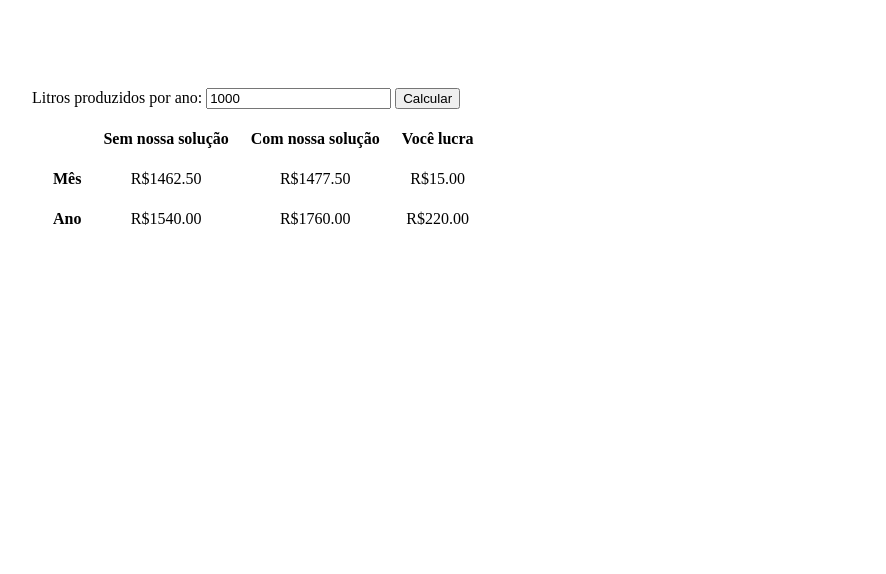
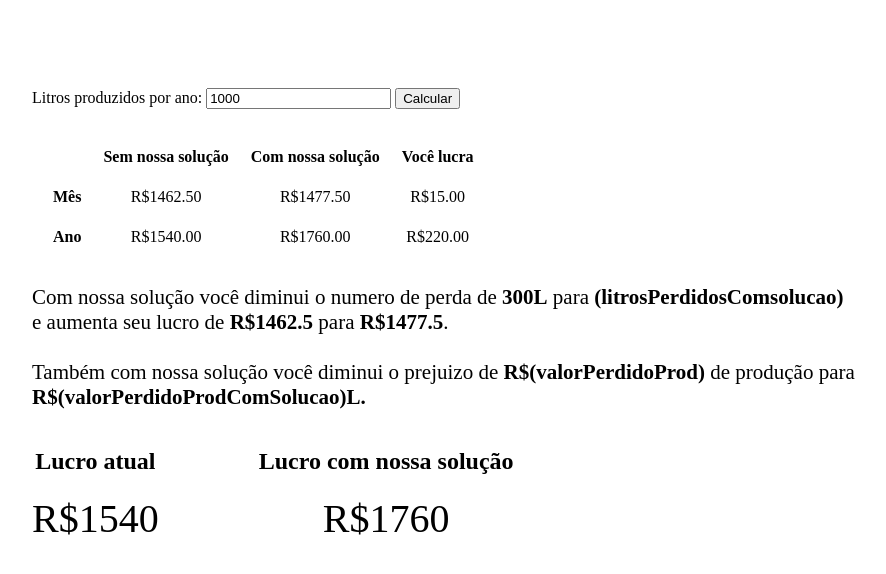
Before and after one commit to KauanMO/calculadora-financeira-sprint1, a plain HTML site: page index.html in a window 1280 px wide. Both pictures are taken after a click on the button "Calcular". Shown: the whole page, without its empty margins (56-942 px from the left). Drawn offline with Linux system fonts and the light colour scheme.

Commit message:
Add files via upload

```diff
--- a/index.html
+++ b/index.html
@@ -19,10 +19,16 @@
             <button id="btnSimular" onclick="simular()">Calcular</button>
         </div>
 
+        <br>
 
         <div id="resultado">
             <span id="spResultado">Aqui serão apresentados seus lucros com nossos serviços!</span>
         </div>
+
+        <br>
+
+        <div id="d_contextualizacao"></div>
+
     </div>
 
 </body>
@@ -48,6 +54,8 @@
         let lucroComSolucaoMes = lucroBrutoMes - ganhoMes
         let ganhoGeralMes = lucroComSolucaoMes - lucroSemSolucaoMes
 
+
+
         resultado.innerHTML = `
         <table id="tb-resultado">
             <tr>
@@ -71,7 +79,28 @@
         </table>
 
         `
+        d_contextualizacao.innerHTML = `
+            <span style="font-size: 21px;">
+                Com nossa solução você diminui o numero de perda de <b>${litrosPerdidos}L</b> para <b>(litrosPerdidosComsolucao)</b>
+                <br>e aumenta seu lucro de <b>R$${lucroSemSolucaoMes}</b> para <b>R$${lucroComSolucaoMes}</b>.
+                <br><br>
+                Também com nossa solução você diminui o prejuizo de <b>R$(valorPerdidoProd)</b> de produção para <b>R$(valorPerdidoProdComSolucao)L.</b>
+            </span>
+            <br><br>
 
+            <div style="display: flex; gap: 100px">
+                <div style="display: flex; flex-direction: column; align-items: center;">
+                    <h2>Lucro atual</h2>
+                    <span style="font-size: 40px;">R$${lucroSemSolucao}</span>
+                </div>
+
+                <div style="display: flex; flex-direction: column; align-items: center;">
+                    <h2>Lucro com nossa solução</h2>
+                    <span style="font-size: 40px;">R$${lucroComSolucao}</span>
+                </div>
+            </div>
+
+        `
 
     }
 </script>
```
